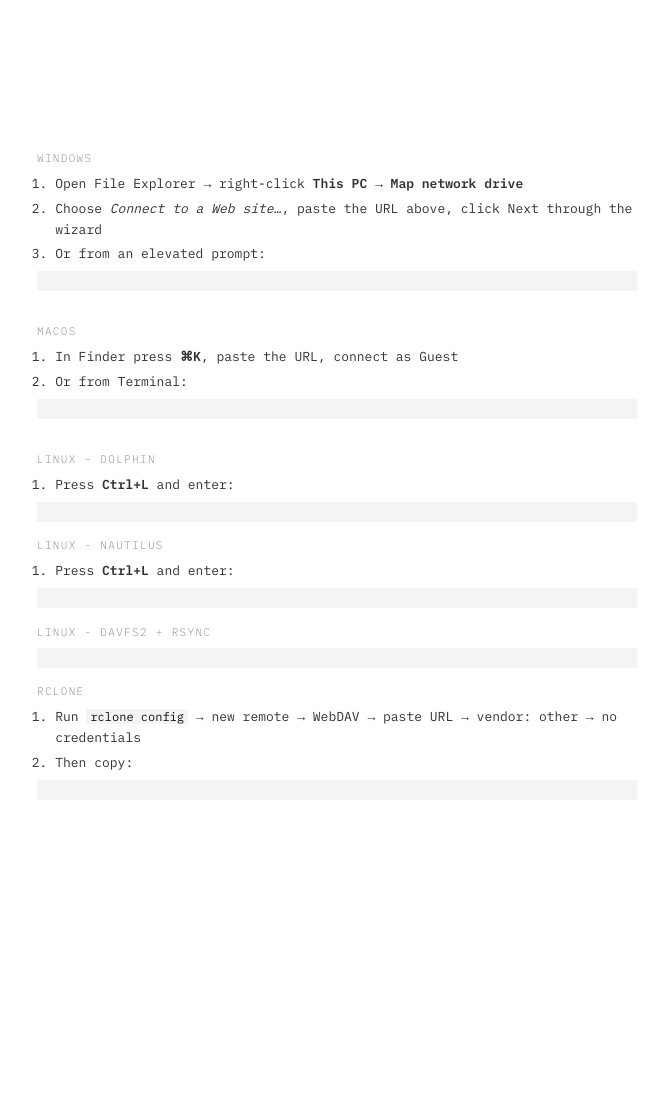
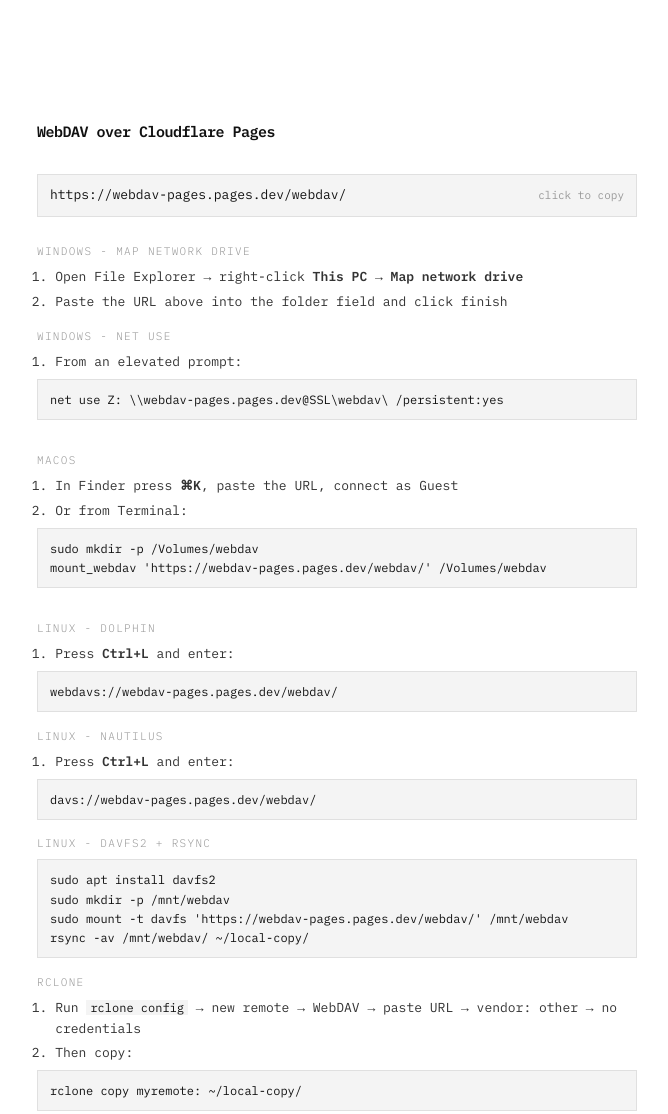
Before and after one commit to edideaur/webdav-pages, a website: page index.html in a window 1280 px wide. Shown: the whole page, without its empty margins (303-971 px from the left). Before the commit the page ends 852 px from the top, so only its background shows below. Drawn offline with Linux system fonts and the light colour scheme.

Commit message:
fix again

```diff
--- a/config.json
+++ b/config.json
@@ -1,3 +1,4 @@
 {
-  "title": "WebDAV over CloudFlare pages"
+  "title": "WebDAV over Cloudflare Pages",
+  "url": "https://webdav-pages.pages.dev/webdav/"
 }
--- a/index.html
+++ b/index.html
@@ -1,5 +1,4 @@
 <!DOCTYPE html>
-
 <html lang="en">
 <head>
   <meta charset="UTF-8">
@@ -9,8 +8,20 @@
   <link href="https://fonts.googleapis.com/css2?family=IBM+Plex+Mono:wght@300;400;600&display=swap" rel="stylesheet">
   <style>
     * { margin: 0; padding: 0; box-sizing: border-box; }
-    ::selection { background: #000; color: #fff; }
+    ::selection { background: var(--sel-bg); color: var(--sel-fg); }
 
+    :root {
+      --bg: #fff; --fg: #111; --muted: #999; --body: #333;
+      --surface: #f4f4f4; --surface-hover: #ebebeb;
+      --sel-bg: #000; --sel-fg: #fff;
+      --border: #e0e0e0;
+    }
+    [data-theme="dark"] {
+      --bg: #000; --fg: #eee; --muted: #666; --body: #bbb;
+      --surface: #111; --surface-hover: #1a1a1a;
+      --sel-bg: #fff; --sel-fg: #000;
+      --border: #222;
+    }
 
     body {
       font-family: 'IBM Plex Mono', monospace;
@@ -21,93 +32,86 @@
       padding: 20px;
       padding-top: 15vh;
       line-height: 1.6;
-  background: #fff;
-  color: #111;
+      background: var(--bg);
+      color: var(--fg);
+      transition: background 0.15s, color 0.15s;
     }
 
-.content-container {
-  width: 100%;
-  max-width: 600px;
+    .content-container { width: 100%; max-width: 600px; }
+
+    h1 {
+      font-size: 15px; font-weight: 600; margin-bottom: 0.3em;
+      letter-spacing: -0.5px; cursor: pointer; user-select: none;
     }
 
-h1 {
-  font-size: 15px;
-  font-weight: 600;
-  margin-bottom: 0.3em;
-  letter-spacing: -0.5px;
-}
-
-p { font-weight: 400; margin-bottom: 1em; color: #333; font-size: 13px; }
-
-a { color: #000; text-decoration: underline; text-underline-offset: 4px; }
-a:hover { opacity: 0.6; }
-
+    p { font-weight: 400; margin-bottom: 1em; color: var(--body); font-size: 13px; }
+    a { color: var(--fg); text-decoration: underline; text-underline-offset: 4px; }
+    a:hover { opacity: 0.5; }
     section { margin-bottom: 2em; }
 
     h2 {
-  font-size: 11px;
-  font-weight: 300;
-  color: #999;
-  text-transform: uppercase;
-  letter-spacing: 0.12em;
-  margin-bottom: 0.6em;
+      font-size: 11px; font-weight: 300; color: var(--muted);
+      text-transform: uppercase; letter-spacing: 0.12em; margin-bottom: 0.6em;
     }
 
-ol { padding-left: 1.4em; font-size: 13px; color: #333; }
+    ol { padding-left: 1.4em; font-size: 13px; color: var(--body); }
     ol li { margin-bottom: 0.3em; }
 
     code {
-  font-family: inherit;
-  font-size: 12px;
-  background: #f4f4f4;
-  padding: 0 4px;
-  color: #111;
+      font-family: inherit; font-size: 12px;
+      background: var(--surface); padding: 0 4px; color: var(--fg);
     }
 
     pre {
-  font-family: inherit;
-  font-size: 12px;
-  background: #f4f4f4;
-  padding: 10px 12px;
-  margin-top: 6px;
-  color: #111;
-  white-space: pre;
-  overflow-x: auto;
-  cursor: pointer;
+      font-family: inherit; font-size: 12px;
+      background: var(--surface); padding: 10px 12px; margin-top: 6px;
+      color: var(--fg); white-space: pre; overflow-x: auto; cursor: pointer;
+      border: 0.5px solid var(--border);
     }
+    pre:hover { background: var(--surface-hover); }
+    pre.copied { background: var(--fg); color: var(--bg); border-color: var(--fg); }
 
-pre:hover { background: #ebebeb; }
-pre.copied { background: #000; color: #fff; }
+    .url-box {
+      font-family: inherit; font-size: 13px;
+      background: var(--surface); padding: 10px 12px; margin-bottom: 2em;
+      color: var(--fg); cursor: pointer; display: flex;
+      justify-content: space-between; align-items: center; gap: 12px;
+      border: 0.5px solid var(--border);
+    }
+    .url-box:hover { background: var(--surface-hover); }
+    .url-box.copied { background: var(--fg); color: var(--bg); border-color: var(--fg); }
+    .url-box span { overflow: hidden; text-overflow: ellipsis; white-space: nowrap; }
+    .url-box .copy-hint { font-size: 11px; color: var(--muted); flex-shrink: 0; }
+    .url-box.copied .copy-hint { color: var(--bg); }
 
     .corner-text {
-  position: fixed;
-  bottom: 20px;
-  left: 20px;
-  font-size: 11px;
-  font-weight: 300;
-  color: #bbb;
+      position: fixed; bottom: 20px; left: 20px;
+      font-size: 11px; font-weight: 300; color: var(--muted);
     }
 
     @media (max-width: 480px) { body { padding-top: 10vh; } }
     @media print { .corner-text { display: none; } }
-
-
   </style>
 </head>
 <body>
   <div class="content-container">
-
-
-<h1 id="site-title"></h1>
+    <h1 id="site-title" title="click to toggle theme"></h1>
     <br>
 
+    <div class="url-box" id="url-box" onclick="copyBox(this)">
+      <span id="url-display"></span>
+      <span class="copy-hint">click to copy</span>
+    </div>
+
     <section>
-  <h2>Windows</h2>
+      <h2>Windows - Map network drive</h2>
       <ol>
         <li>Open File Explorer → right-click <strong>This PC</strong> → <strong>Map network drive</strong></li>
-    <li>Choose <em>Connect to a Web site…</em>, paste the URL above, click Next through the wizard</li>
-    <li>Or from an elevated prompt:</li>
+        <li>Paste the URL above into the folder field and click finish</li>
       </ol>
+
+      <h2 style="margin-top:1.4em">Windows - net use</h2>
+      <ol><li>From an elevated prompt:</li></ol>
       <pre id="win-cmd" onclick="copyPre(this)"></pre>
     </section>
 
@@ -139,24 +143,37 @@
       </ol>
       <pre id="linux-rclone" onclick="copyPre(this)"></pre>
     </section>
-
-
   </div>
 
   <script>
-    const base = window.location.origin + "/webdav/";
+    const root = document.documentElement;
+    const prefersDark = window.matchMedia("(prefers-color-scheme: dark)");
+
+    function applyTheme(dark) {
+      root.setAttribute("data-theme", dark ? "dark" : "light");
+    }
+
+    applyTheme(prefersDark.matches);
+    prefersDark.addEventListener("change", e => applyTheme(e.matches));
+
+    document.getElementById("site-title").addEventListener("click", () => {
+      const isDark = root.getAttribute("data-theme") === "dark";
+      applyTheme(!isDark);
+    });
 
     fetch("/config.json")
       .then(r => r.json())
       .then(cfg => {
         document.getElementById("site-title").textContent = cfg.title;
         document.title = cfg.title;
-      });
+
+        const base = cfg.url;
+        document.getElementById("url-display").textContent = base;
 
         function toUnc(url) {
           const u = new URL(url);
-      const p = u.pathname.replace(/^\\//, "").replace(/\\//g, "\\\\");
-      return u.protocol === "https:" ? `\\\\\\\\${u.hostname}@SSL\\\\${p}` : `\\\\\\\\${u.hostname}\\\\${p}`;
+          const p = u.pathname.replace(/^\//, "").replace(/\//g, "\\");
+          return u.protocol === "https:" ? `\\\\${u.hostname}@SSL\\${p}` : `\\\\${u.hostname}\\${p}`;
         }
 
         document.getElementById("win-cmd").textContent =
@@ -166,24 +183,31 @@
           `sudo mkdir -p /Volumes/webdav\nmount_webdav '${base}' /Volumes/webdav`;
 
         document.getElementById("linux-dolphin").textContent =
-      base.replace(/^https:\\/\\//, "webdavs://").replace(/^http:\\/\\//, "webdav://");
+          base.replace(/^https:\/\//, "webdavs://").replace(/^http:\/\//, "webdav://");
 
         document.getElementById("linux-nautilus").textContent =
-      base.replace(/^https:\\/\\//, "davs://").replace(/^http:\\/\\//, "dav://");
+          base.replace(/^https:\/\//, "davs://").replace(/^http:\/\//, "dav://");
 
         document.getElementById("linux-mount").textContent =
           `sudo apt install davfs2\nsudo mkdir -p /mnt/webdav\nsudo mount -t davfs '${base}' /mnt/webdav\nrsync -av /mnt/webdav/ ~/local-copy/`;
 
         document.getElementById("linux-rclone").textContent =
           `rclone copy myremote: ~/local-copy/`;
+      });
+
+    function flash(el) {
+      el.classList.add("copied");
+      setTimeout(() => el.classList.remove("copied"), 1500);
+    }
 
     function copyPre(el) {
-      navigator.clipboard.writeText(el.textContent).then(() => {
-        el.classList.add("copied");
-        setTimeout(() => el.classList.remove("copied"), 1500);
-      });
+      navigator.clipboard.writeText(el.textContent).then(() => flash(el));
+    }
+
+    function copyBox(el) {
+      const text = document.getElementById("url-display").textContent;
+      navigator.clipboard.writeText(text).then(() => flash(el));
     }
   </script>
-
 </body>
 </html>
```
Lines whose indentation alone changed are shown as unchanged.
